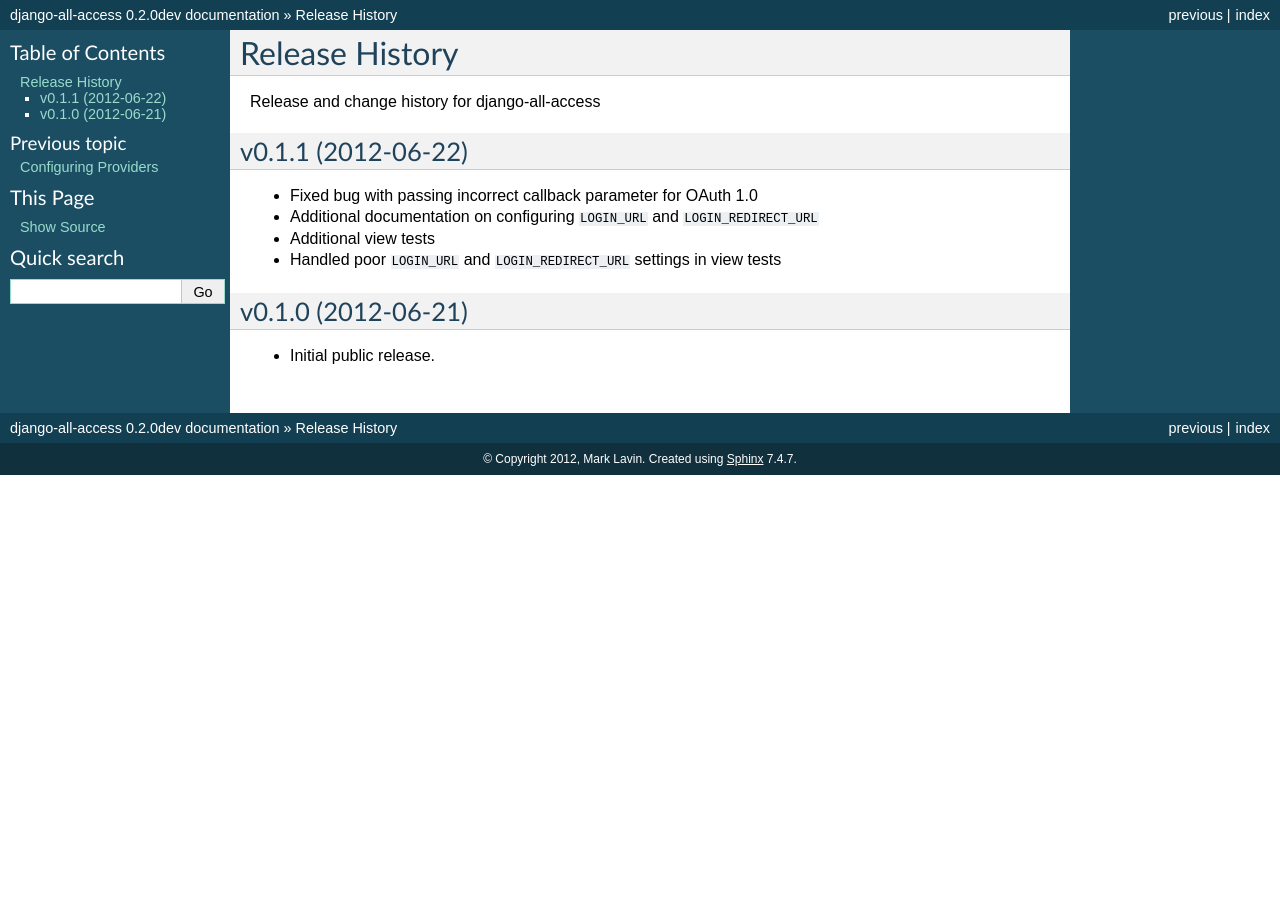
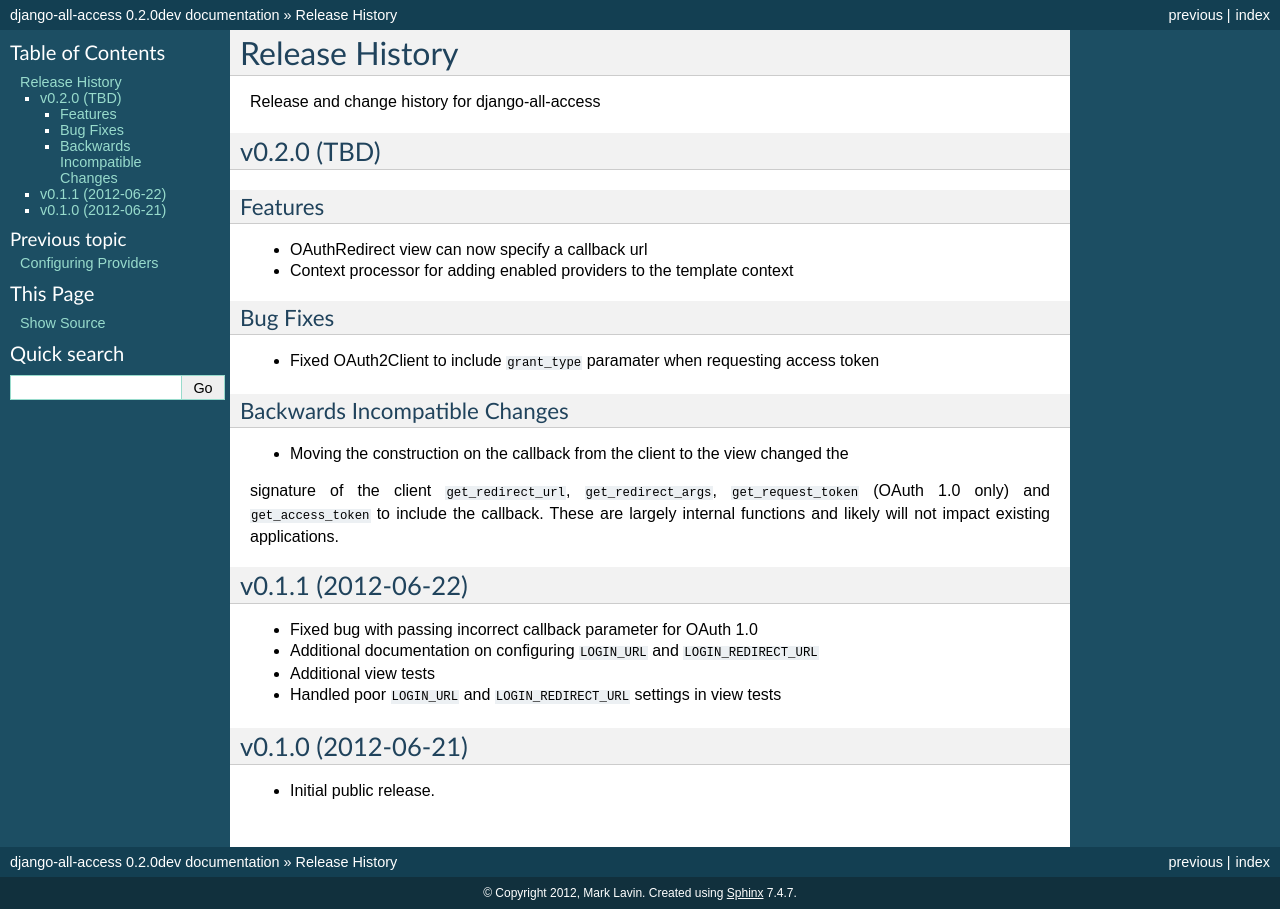
Before and after one commit to mlavin/django-all-access, a Sphinx documentation site: the page built from docs/releases.rst, in a window 1280 px wide. Built offline with Sphinx 7.4.7, drawn with Linux system fonts in a browser that asks for light colours.

Commit message:
Started release notes for current work for the next milestone.

```diff
--- a/docs/releases.rst
+++ b/docs/releases.rst
@@ -2,6 +2,31 @@
 ====================================
 
 Release and change history for django-all-access
+
+v0.2.0 (TBD)
+------------------------------------
+
+Features
+_________________
+
+- OAuthRedirect view can now specify a callback url
+- Context processor for adding enabled providers to the template context
+
+
+Bug Fixes
+_________________
+
+- Fixed OAuth2Client to include ``grant_type`` paramater when requesting access token
+
+
+Backwards Incompatible Changes
+__________________________________
+
+- Moving the construction on the callback from the client to the view changed the
+signature of the client ``get_redirect_url``, ``get_redirect_args``, ``get_request_token``
+(OAuth 1.0 only) and ``get_access_token`` to include the callback. These are largely
+internal functions and likely will not impact existing applications.
+
 
 v0.1.1 (2012-06-22)
 ------------------------------------
```
Also changed, not shown: 1 other file.
